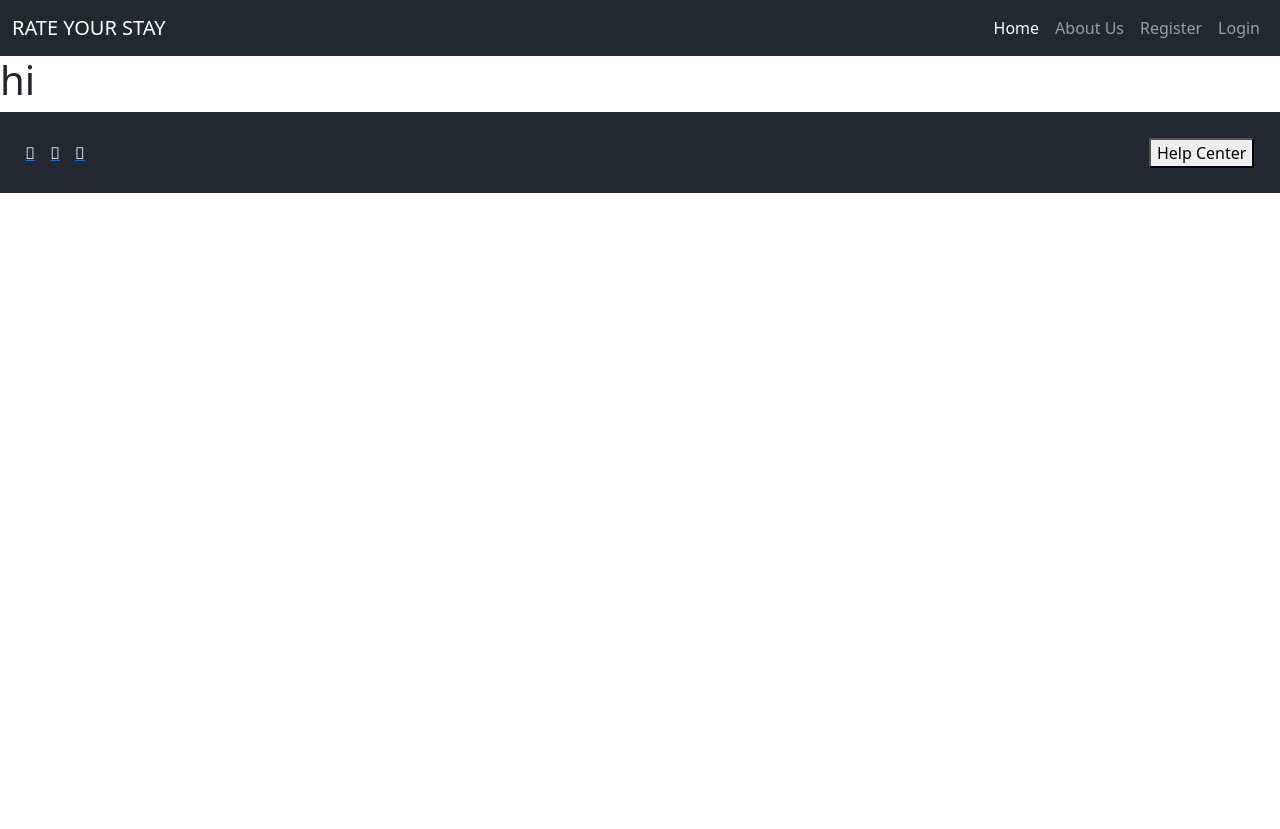
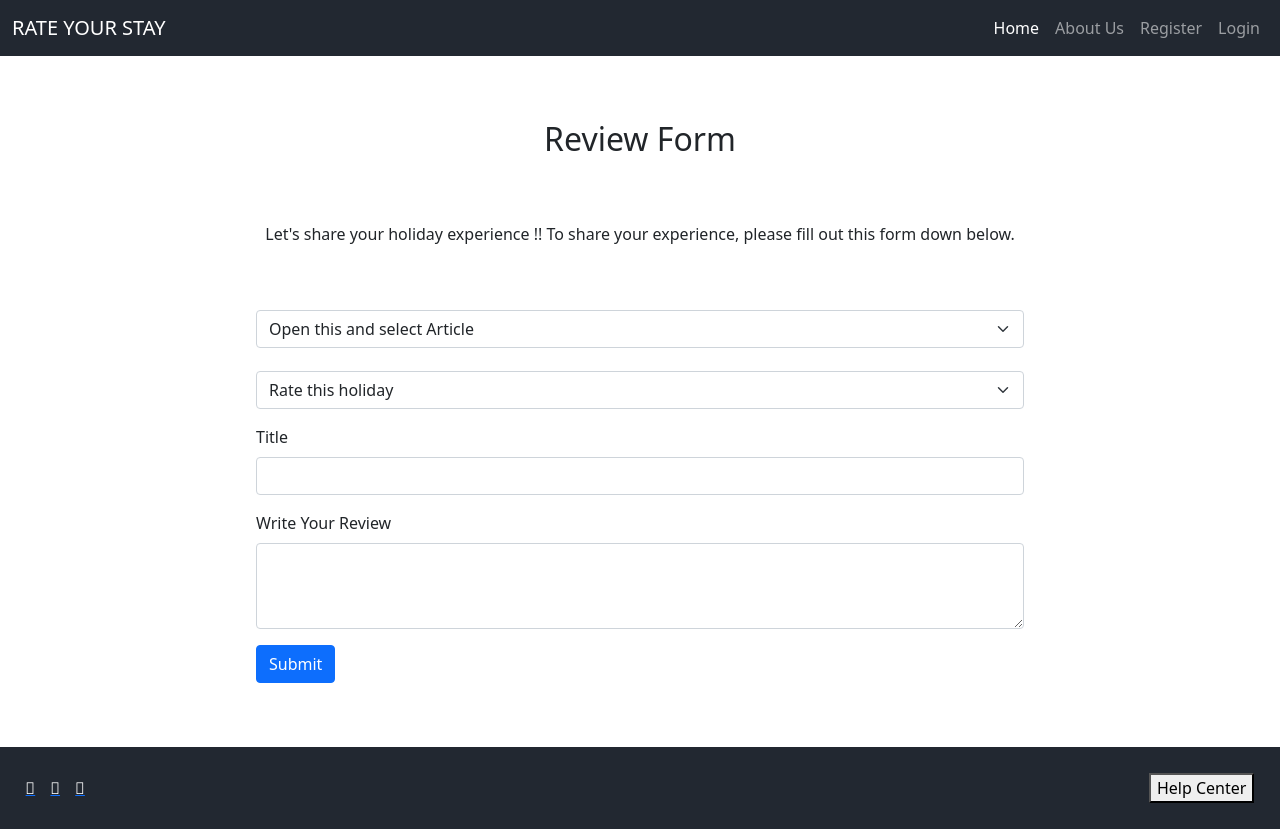
Before and after one commit to Chikayo-k/rate-your-stay, a Django app: page /reviews/ in a window 1280 px wide. Before the commit the page ends 193 px from the top, so only its background shows below. Run offline with Django 4.2, Linux system fonts and the light colour scheme; data that the repository does not hold is empty.

Commit message:
Add review form

```diff
--- a/home/templates/home/add_reviews.html
+++ b/home/templates/home/add_reviews.html
@@ -1,6 +1,41 @@
 {% extends 'base.html' %}
 {% block content %}
 {% load static %}
- <h1>hi</h1>
+ <h2 class="review-title">Review Form</h2>
+
+ <p class="review-leadmessage">Let's share your holiday experience !! To share your experience, please fill out this form down below.</p>
+
+
+<!-- Form -->
+<div class="review-form">
+ <div class="mb-3">
+    <select class="form-select" aria-label="Default select example">
+        <option selected>Open this and select Article</option>
+        {%for article in article_lists %}
+        <option>{{article.title}}</option>
+        {% endfor %}
+      </select>
+
+      <select class="form-select stars" aria-label="Default select example">
+        <option selected>Rate this holiday</option>
+        <option  value="1">★</option>
+        <option  value="2">★★</option>
+        <option  value="3">★★★</option>
+        <option  value="4">★★★★</option>
+        <option  value="5">★★★★★</option>
+      </select>
+  </div>
+  <div class="mb-3">
+    <label class="form-label" for="review-title">Title</label>
+    <input class="form-control" type="text">
+  </div>
+  <div class="mb-3">
+    <label for="exampleFormControlTextarea1" class="form-label">Write Your Review</label>
+    <textarea class="form-control" id="exampleFormControlTextarea1" rows="3"></textarea>
+  </div>
+
+  <button type="submit" class="btn btn-primary">Submit</button>
+</div>
+
 
 {% endblock content %}
--- a/home/views.py
+++ b/home/views.py
@@ -27,5 +27,11 @@ def detail(request, slug):
 
 
 class Reviews(generic.ListView):
-    queryset =  Reviews.objects.all()
+
+    queryset = Reviews.objects.all()
     template_name = 'home/add_reviews.html'
+
+    def get_context_data(self, *args, **kwargs):
+        article = super().get_context_data(*args, **kwargs)
+        article['article_lists'] = Article.objects.all()
+        return article
--- a/settings/settings.py
+++ b/settings/settings.py
@@ -27,9 +27,9 @@ TEMPLATES_DIR = os.path.join(BASE_DIR, 'templates')
 SECRET_KEY = 'django-insecure-68iv+742*a1m03mml8xulao)$wa6%08pn2sgt@gas&)4!dibia'
 
 # SECURITY WARNING: don't run with debug turned on in production!
-DEBUG = True
+DEBUG = False
 
-ALLOWED_HOSTS = ['8000-chikayok-rateyourstay-k545ie50vak.ws-eu111.gitpod.io','.herokuapp.com']
+ALLOWED_HOSTS = ['8000-chikayok-rateyourstay-k545ie50vak.ws-us110.gitpod.io','.herokuapp.com']
 
 
 # Application definition
--- a/static/css/style.css
+++ b/static/css/style.css
@@ -284,6 +284,28 @@ footer{
 .review-container {
     margin-bottom: 5%;
 }
+
+/* Review Form */
+.review-title{
+    text-align: center;
+}
+
+.review-leadmessage{
+    text-align: center;
+    margin: 5% 0;
+}
+
+.review-form{
+ width: 60%;
+ margin-left: 20%;
+ margin-bottom: 5%;
+}
+
+.stars{
+    margin-top: 3%;
+
+}
+
 /*------------------- Media query-------------------*/
 
 @media screen and (min-width:576px){
```
